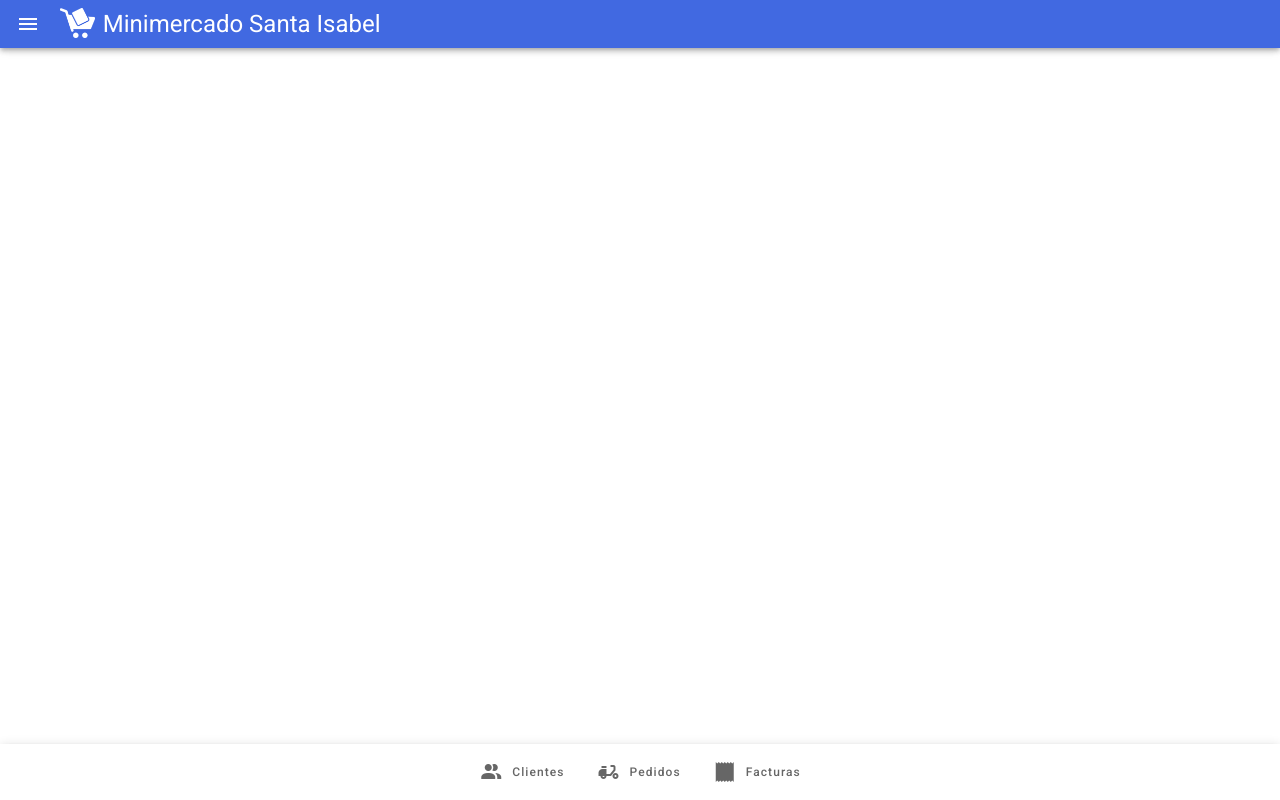
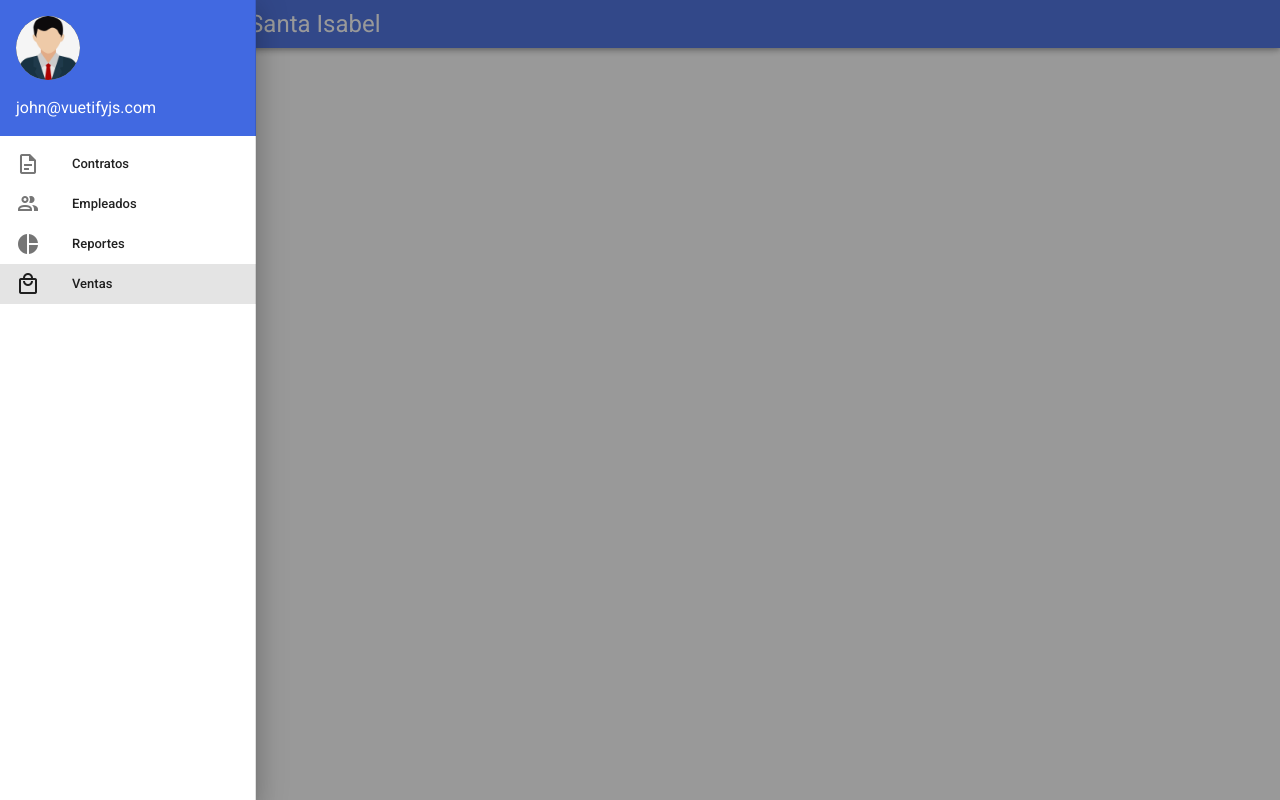
Before and after one commit to StivenHerreraSierra/app-minimercado-santa-isabel, a Vue app in the folder frontend/: page /ventas in a window 1280 px wide. Built offline with nearby package versions, Linux system fonts and the light colour scheme; what vue-sweetalert2 would draw is missing.

Commit message:
Delete cascade en contrato al eliminar un empleado

```diff
--- a/frontend/src/components/NavigationList.vue
+++ b/frontend/src/components/NavigationList.vue
@@ -21,9 +21,9 @@
 export default {
   data: () => ({
     links: [
-      ["mdi-truck", "Contratos", "/contratos"],
-      ["mdi-currency-usd", "Empleados", "/empleados"],
-      ["mdi-wallet-giftcard", "Recursos", "/recursos"],
+      ["mdi-file-document-outline", "Contratos", "/contratos"],
+      ["mdi-account-multiple-outline", "Empleados", "/empleados"],
+      ["mdi-chart-pie", "Reportes", "/reportes"],
       ["mdi-shopping-outline", "Ventas", "/ventas"],
     ],
   }),
--- a/frontend/src/router/index.js
+++ b/frontend/src/router/index.js
@@ -21,9 +21,9 @@
     component: () => import('../views/EmpleadosModulo.vue')
   },
   {
-    path: '/ventas',
-    name: 'Ventas',
-    component: () => import('../views/ventas/Ventas.vue')
+    path: '/reportes',
+    name: 'Reportes',
+    component: () => import('../views/Reportes.vue')
   }
 ]
 
--- a/frontend/src/views/EmpleadosModulo.vue
+++ b/frontend/src/views/EmpleadosModulo.vue
@@ -31,8 +31,8 @@
 
             <FormularioEmpleado
               :empleadoEditar="empleadoEditar"
-              @empleadoEditado="getEmpleados"
-              @empleadoAgregado="getEmpleados"
+              @empleadoEditado="listarEmpleados"
+              @empleadoAgregado="listarEmpleados"
             />
           </v-card>
         </v-dialog>
@@ -102,7 +102,7 @@
         (empleado) => empleado.numeroDocumento != numeroDocumento
       );
     },
-    getEmpleados() {
+    listarEmpleados() {
       this.dialogRegistro = false;
       this.campoFiltro = "";
       getEmpleados()
@@ -112,7 +112,7 @@
   },
 
   mounted() {
-    this.getEmpleados();
+    this.listarEmpleados();
   },
 };
 </script>
--- a/frontend/src/views/ventas/Ventas.vue
+++ /dev/null
@@ -1,25 +0,0 @@
-<template>
-  <BottomMenu v-bind:items="items" />
-</template>
-
-<script>
-import BottomMenu from "../../components/BottomMenu.vue";
-
-export default {
-  components: {
-    BottomMenu,
-  },
-  data() {
-    return {
-      items: [
-        ["mdi-account-multiple", "Clientes"],
-        ["mdi-moped", "Pedidos"],
-        ["mdi-receipt", "Facturas"]
-      ],
-    };
-  },
-};
-</script>
-
-<style>
-</style>
```
Also changed, not shown: frontend/src/views/finanzas/Finanzas.vue (deleted, +0 -26 lines), frontend/src/views/Reportes.vue (added).
